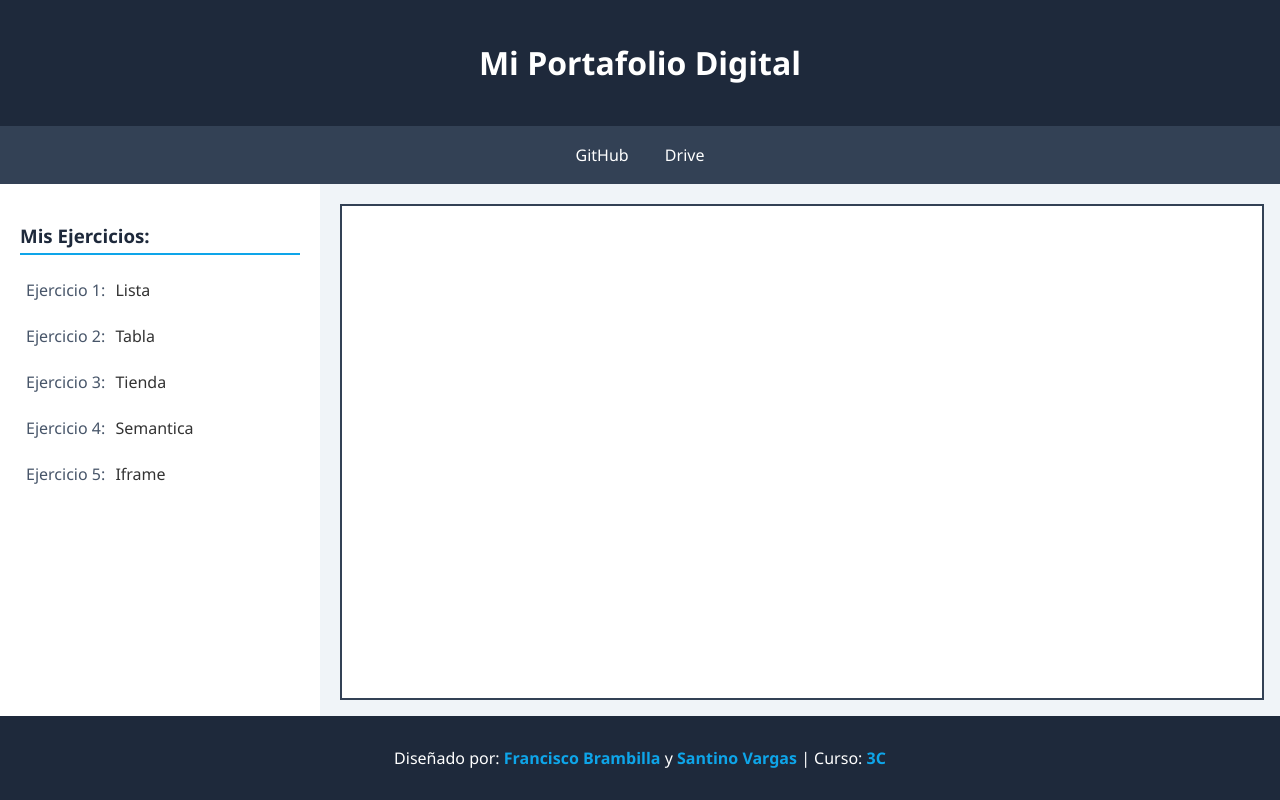
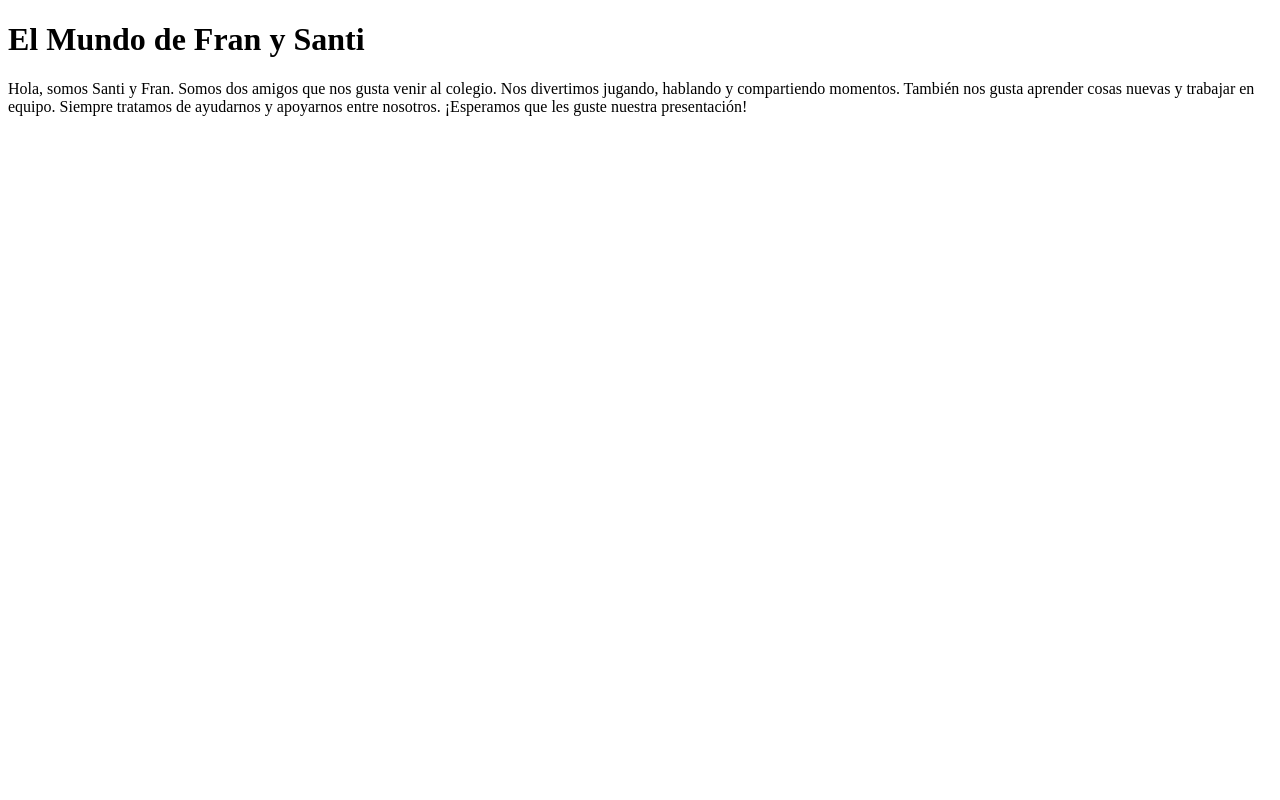
Before and after one commit to franbrambilla2026/informatica-, a plain HTML site: page index.html in a window 1280 px wide. Drawn offline with Linux system fonts and the light colour scheme.

Commit message:
Add files via upload

```diff
--- a/index.html
+++ b/index.html
@@ -2,125 +2,17 @@
 <html lang="en">
 <head>
     <meta charset="UTF-8">
-    <meta http-equiv="X-UA-Compatible" content="IE=edge">
     <meta name="viewport" content="width=device-width, initial-scale=1.0">
-    <link rel="stylesheet" href="   ">
-    <title>Portafolio</title>
-
-    <style>
-        body {
-        font-family: 'Segoe UI', Tahoma, Geneva, Verdana, sans-serif;
-        background-color: #f0f4f8;
-        margin: 0;
-        padding: 0;
-        color: #333333;
-        display: flex;
-        flex-direction: column;
-        min-height: 100vh;
-        }
-        header {
-        background-color: #1e293b;
-        color: #ffffff;
-        text-align: center;
-        padding: 20px;
-        }
-        nav {
-        background-color: #334155;
-        text-align: center;
-        padding: 10px;
-        }
-        nav a {
-        color: #ffffff;
-        text-decoration: none;
-        padding: 8px 16px;
-        display: inline-block;
-        }
-        nav a:hover {
-        background-color: #0ea5e9;
-        border-radius: 4px;
-        }
-        main{
-        display:flex;
-        flex: 1;
-        }
-        aside {
-        width: 25%;
-        background-color: #ffffff;
-        padding: 20px;
-        box-sizing: border-box;
-        }
-        aside h3 {
-        color: #1e293b;
-        border-bottom: 2px solid #0ea5e9;
-        padding-bottom: 5px;
-        }
-        aside ul {
-        list-style-type: none;
-        padding: 0;
-        }
-        aside li {
-        margin: 12px 0;
-        }
-        aside a {
-        color: #475569;
-        text-decoration: none;
-        display: inline-block;
-        padding: 6px;
-        }
-        aside a:hover {
-        background-color: #f1f5f9;
-        color: #0ea5e9;
-        padding-left: 12px;
-        }
-        section {
-        width: 75%;
-        padding: 20px;
-        box-sizing: border-box;
-        }
-        iframe {
-        width: 100%;
-        height: 100%;
-        border: 2px solid #334155;
-        background-color: #ffffff;
-        }
-        footer {
-        background-color: #1e293b;
-        color: #ffffff;
-        text-align: center;
-        padding: 15px;
-        }
-        footer span {
-        color: #0ea5e9;
-        font-weight: bold;
-        }
-        </style>
-
+    <title>El Mundo de Fran y Santi</title>
 </head>
 <body>
-    <header>
-        <h1>Mi Portafolio Digital</h1>
-    </header>
-    <nav>
-        <a href="link github"><i class="bi bi-github"></i> GitHub</a>
-        <a href="preguntar por drive"><i class="bi bi-archive-fill"></i> Drive</a>
-    </nav>
-    <main>
-        <aside>
-            <h3 class="ejt">Mis Ejercicios:</h3>
-            <ul>
-                <li><a href="./pages/lista.html" target="visor" class="ej">Ejercicio 1:</a> Lista</li>
-                <li><a href="./pages/tabla1.html" target="visor" class="ej">Ejercicio 2:</a> Tabla</li>
-                <li><a href="./pages/tienda.html" target="visor" class="ej">Ejercicio 3:</a> Tienda</li>
-                <li><a href="./pages/semantica.html" target="visor" class="ej">Ejercicio 4:</a> Semantica</li>
-                <li><a href="./pages/diario.html" target="visor" class="ej">Ejercicio 5:</a> Iframe</li>
-            </ul>
-        </aside>
-        <section>
-            <iframe src="" name="visor" frameborder="0"></iframe>
-        </section>
-    </main>
-    <footer>
-        <p>Diseñado por: <span>Francisco Brambilla</span> y <span>Santino Vargas</span> | Curso: <span>3C</span></p>
-    </footer>
+    <h1>El Mundo de Fran y Santi</h1>
+    <p>
+       Hola, somos Santi y Fran.
+       Somos dos amigos que nos gusta venir al colegio.
+       Nos divertimos jugando, hablando y compartiendo momentos.
+       También nos gusta aprender cosas nuevas y trabajar en equipo.
+       Siempre tratamos de ayudarnos y apoyarnos entre nosotros.
+       ¡Esperamos que les guste nuestra presentación!</p>
 </body>
 </html>
```
